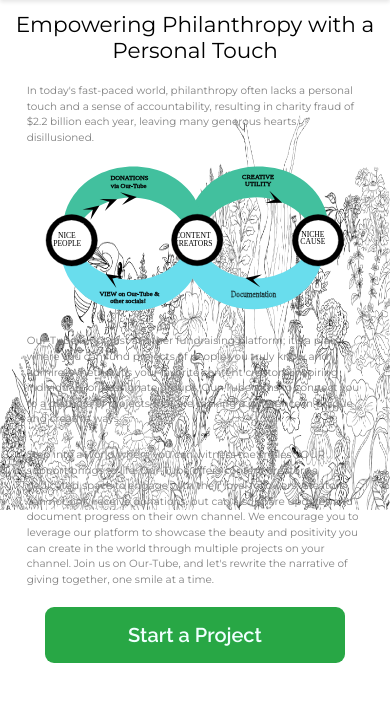
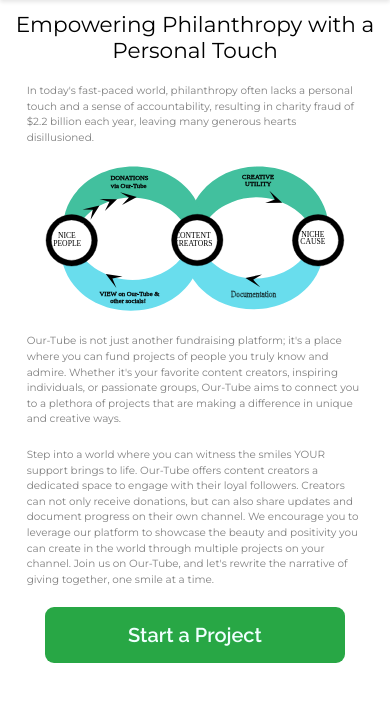
Before and after one commit to Sak8dgr8/Sak8dgr8, a Django app: page /how_it_works/ in a window 390 px wide. Shown: the part 64-766 px from the top of the page. Run offline with Django 4.2, Linux system fonts and the light colour scheme; some libraries are stand-ins or nearby versions.

Commit message:
reflexiva back blower

```diff
--- a/members/static/fundingnowstyle.css
+++ b/members/static/fundingnowstyle.css
@@ -262,7 +262,7 @@ body{
       display: -webkit-box;
       -webkit-line-clamp: 2; /* Number of lines to show */
       -webkit-box-orient: vertical;
-      min-width: 350px;
+      min-width: 375px;
     }
     .search-form {
       display: flex;
@@ -315,7 +315,7 @@ body{
       font-family: 'Lato', sans-serif; font-size: 1.4rem; margin-left: 10px; margin-right: 10px; font-weight: 300;
     }
     .description{
-      font-family: 'Montserrat', sans-serif; font-weight: 200; font-size: 1rem; color: gray; margin-left: 10px; margin-right: 10px;
+      font-family: 'Montserrat', sans-serif; font-weight: 200; font-size: 1rem; color: gray; margin-left: 10px; margin-right: 10px; max-width: 280px;
     }
     .username{
       font-family: 'Lato', sans-serif; font-weight: 100; font-size: small; margin: 0; padding: 0;
--- a/members/static/stylingandallahh.css
+++ b/members/static/stylingandallahh.css
@@ -449,13 +449,7 @@ body{
   .lichenbgg{
     background-image: none;
   }
-  body{
-    background-image: url('samiksha.jpeg');
-    background-repeat: no-repeat;
-    background-size: 100% 70%;
-    background-attachment: fixed;
-    background-position: top top;
-  }
+
 }
 
 
@@ -506,14 +500,7 @@ body{
 
   }
 }
-@media(max-width:465px){
-  body{
 
-    background-size: 100% 60%;
-    background-attachment: fixed;
-    background-position: center 20%;
-  }
-}
 @media(max-width:392px){
 .vinsmoke{
   font-size: 13px;
--- a/members/templates/projects/funding_now.html
+++ b/members/templates/projects/funding_now.html
@@ -138,7 +138,7 @@
 
 </header>
 <body>
-  <div style="display: flex; flex-direction: column; width: 100vw; height: auto; align-items: center; justify-content: center;">
+  <div style="display: flex; flex-direction: column; width: 100vw; height: auto; align-items: center; justify-content: center; position: relative; right: 5px;">
 
     <div class="search-form">
       <form action="{% url 'search_projects' %}" method="GET">
--- a/ourtubehome/settings.py
+++ b/ourtubehome/settings.py
@@ -169,3 +169,4 @@ PAYPAL_CLIENT_SECRET = 'ECmnv7vSVdr_isev2FsLhOWAoxiywAk-AtdWc2a6byhIaujdxwPNojgW
 PAYPAL_ENVIRONMENT = 'sandbox'
 
 django_heroku.settings(locals())
+SECURE_SSL_REDIRECT = True
--- a/static/fundingnowstyle.css
+++ b/static/fundingnowstyle.css
@@ -262,6 +262,7 @@ body{
       display: -webkit-box;
       -webkit-line-clamp: 2; /* Number of lines to show */
       -webkit-box-orient: vertical;
+      max-width: 375px;
     }
     .search-form {
       display: flex;
```
Also changed, not shown: members/static/testingstyles.css (+9 -4 lines), members/templates/Channel/userchannel.html (+7 -8 lines), static/stylingandallahh.css (+1 -12 lines).
